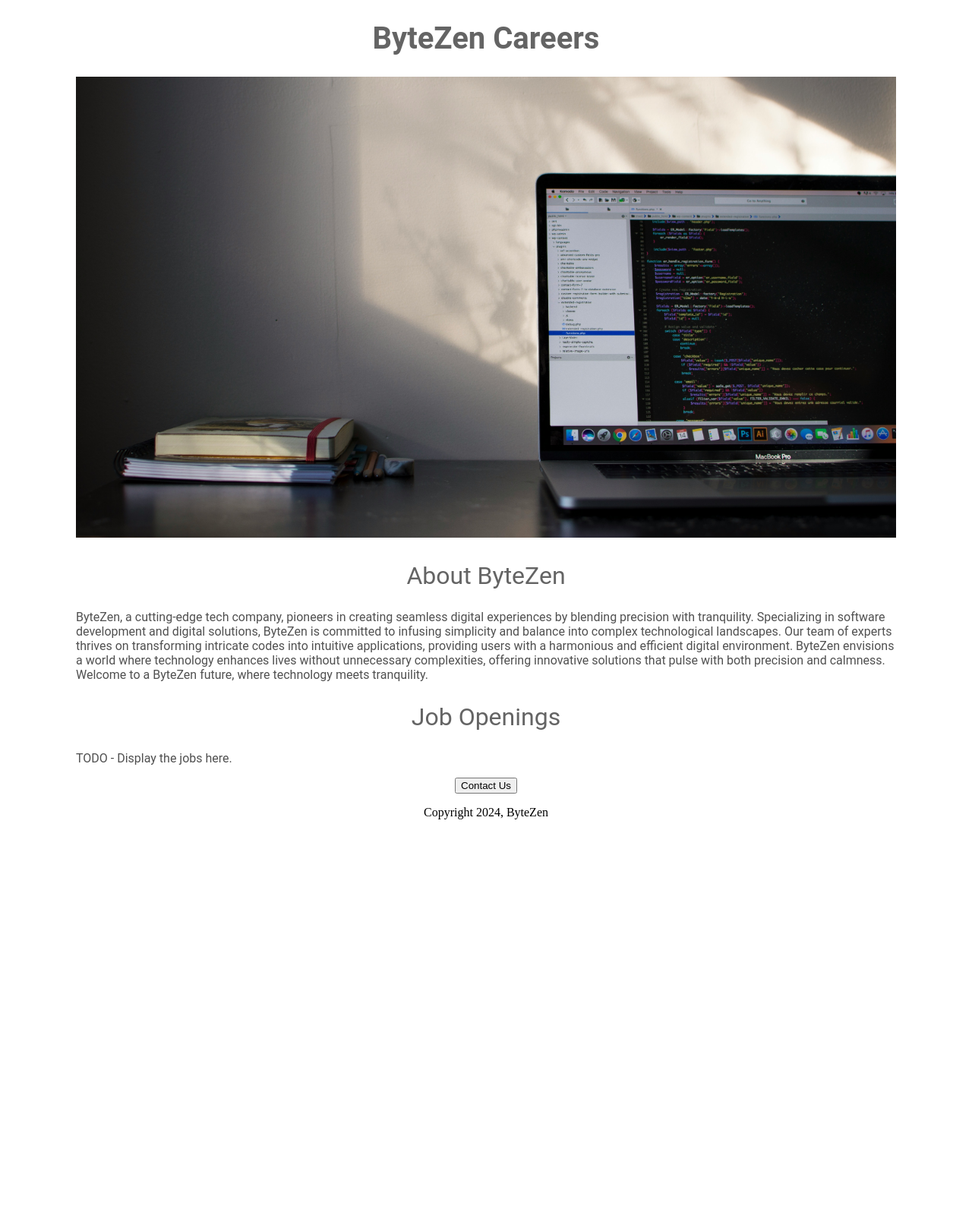
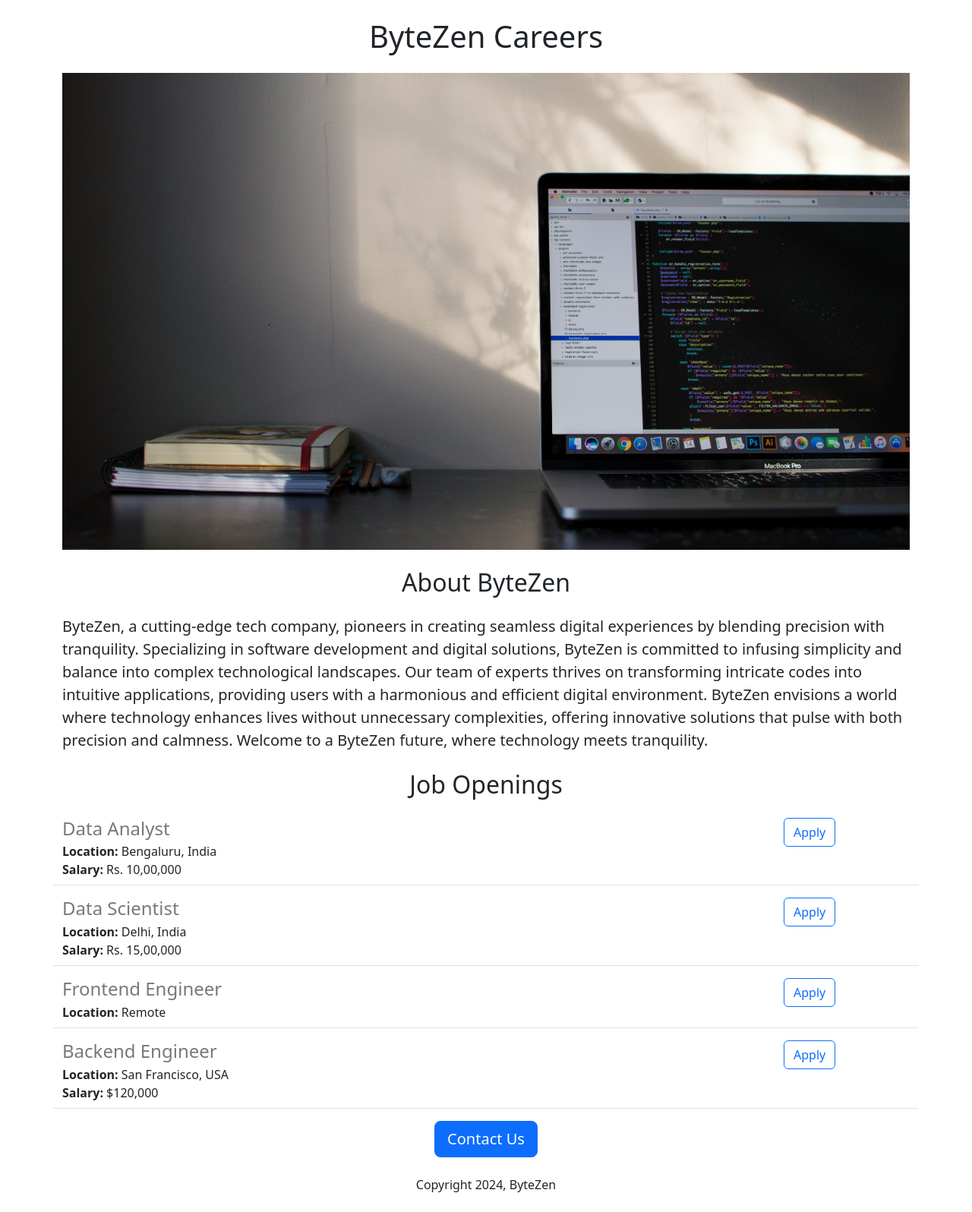
Before and after one commit to jayelcee/bytezen-careers-website, a Flask app: page / in a window 1280 px wide. Shown: the whole page at 76% size. Before the commit the page ends 1079 px from the top, so only its background shows below. Run offline with Flask 3, Linux system fonts and the light colour scheme.

Commit message:
added dynamic data and api route

```diff
--- a/app.py
+++ b/app.py
@@ -1,10 +1,40 @@
-from flask import Flask, render_template
+from flask import Flask, render_template, jsonify
 
 app = Flask(__name__)
 
+JOBS = [
+  {
+    'id': 1,
+    'title': 'Data Analyst',
+    'location': 'Bengaluru, India',
+    'salary': 'Rs. 10,00,000'
+  },
+  {
+    'id': 2,
+    'title': 'Data Scientist',
+    'location': 'Delhi, India',
+    'salary': 'Rs. 15,00,000'
+  },
+  {
+    'id': 3,
+    'title': 'Frontend Engineer',
+    'location': 'Remote',
+  },
+  {
+    'id': 4,
+    'title': 'Backend Engineer',
+    'location': 'San Francisco, USA',
+    'salary': '$120,000'
+  }
+]
+
 @app.route("/")
-def hello_jobflare():
-  return render_template('home.html')
+def hello_bytezen():
+  return render_template('home.html', jobs=JOBS, company_name='ByteZen')
+
+@app.route("/api/jobs")
+def list_jobs():
+  return jsonify(JOBS)
 
 if __name__ == "__main__":
   app.run(host='0.0.0.0', debug=True)
--- a/templates/home.html
+++ b/templates/home.html
@@ -2,47 +2,33 @@
 <html>
   <head>
     <title>ByteZen Careers</title>
+    <meta charset="utf-8">
+    <meta name="viewport" content="width=device-width, initial-scale=1">
+    <link href="https://cdn.jsdelivr.net/npm/bootstrap@5.3.2/dist/css/bootstrap.min.css" rel="stylesheet" integrity="sha384-T3c6CoIi6uLrA9TneNEoa7RxnatzjcDSCmG1MXxSR1GAsXEV/Dwwykc2MPK8M2HN" crossorigin="anonymous">
     <style>
-      h1 {
-        font-size: 40px;
-        font-family: Roboto;
-        color: rgb(100, 100, 100);
-        text-align: center;
-      }
       #banner {
         width: 100%;
         object-fit: cover;
       }
-      h2 {
-        font-family: Roboto;
-        font-size: 32px;
-        color: rgb(100, 100, 100);
-        text-align: center;
-        font-weight: normal;
-      }
-      .bodytext {
-        font-family: Roboto;
-        color: rgb(80, 80, 80);
-      }
-      #container {
-        max-width: 1080px;
-        margin: 0 auto;
-      }
     </style>
   </head>
   <body>
-    <div id = "container">
-    <h1>ByteZen Careers</h1>
-    <img id = "banner" src = "https://7d2ac619-79c1-4927-9088-5cdf6bd782d6-00-271gh9pkl7zr9.pike.replit.dev/static/banner.jpg">
-    <h2>About ByteZen</h2>
-    <p class = "bodytext">
+    <div class = "container">
+    <h1 class = "text-center mt-4 mb-4">{{company_name}} Careers</h1>
+    <img class = "img-fluid" id = "banner" src = "https://7d2ac619-79c1-4927-9088-5cdf6bd782d6-00-271gh9pkl7zr9.pike.replit.dev/static/banner.jpg">
+    <h2 class = "text-center mt-4 mb-4">About ByteZen</h2>
+    <p class = "lead">
       ByteZen, a cutting-edge tech company, pioneers in creating seamless digital experiences by blending precision with tranquility. Specializing in software development and digital solutions, ByteZen is committed to infusing simplicity and balance into complex technological landscapes. Our team of experts thrives on transforming intricate codes into intuitive applications, providing users with a harmonious and efficient digital environment. ByteZen envisions a world where technology enhances lives without unnecessary complexities, offering innovative solutions that pulse with both precision and calmness. Welcome to a ByteZen future, where technology meets tranquility.
     </p>
-    <h2>Job Openings</h2>
-    <p class = "bodytext">TODO - Display the jobs here.</p>
-    <div style = "text-align: center;">
-      <button>Contact Us</button>
-      <p>Copyright 2024, ByteZen</p>
+    <h2 class = "text-center mt-4 mb-4">Job Openings</h2>
+    <div>
+      {% for job in jobs %}
+        {% include 'jobitem.html' %}
+      {% endfor %}
+    </div>
+    <div class = "text-center">
+      <button class = "btn btn-primary btn-lg">Contact Us</button>
+      <p class = "mt-4 mb-4">Copyright 2024, ByteZen</p>
     </div>
   </body>
 </html>
--- /dev/null
+++ b/templates/jobitem.html
@@ -0,0 +1,19 @@
+<div class = "border-bottom row" style = "margin-bottom: 16px; padding-bottom: 8px;">
+  <div class = "col-10">
+    <h4
+      style = "color:rgb(120, 120, 120); margin-bottom: 4px;">
+      {{job['title']}}
+    </h4>
+    <div>
+      <b>Location:</b> {{job['location']}}
+    </div>
+    {% if 'salary' in job %}
+    <div>
+      <b>Salary:</b> {{job['salary']}}
+    </div>
+    {% endif %}
+  </div>
+  <div class = "col-2">
+    <button type="button" class="btn btn-outline-primary">Apply</button>
+  </div>
+</div>
```
